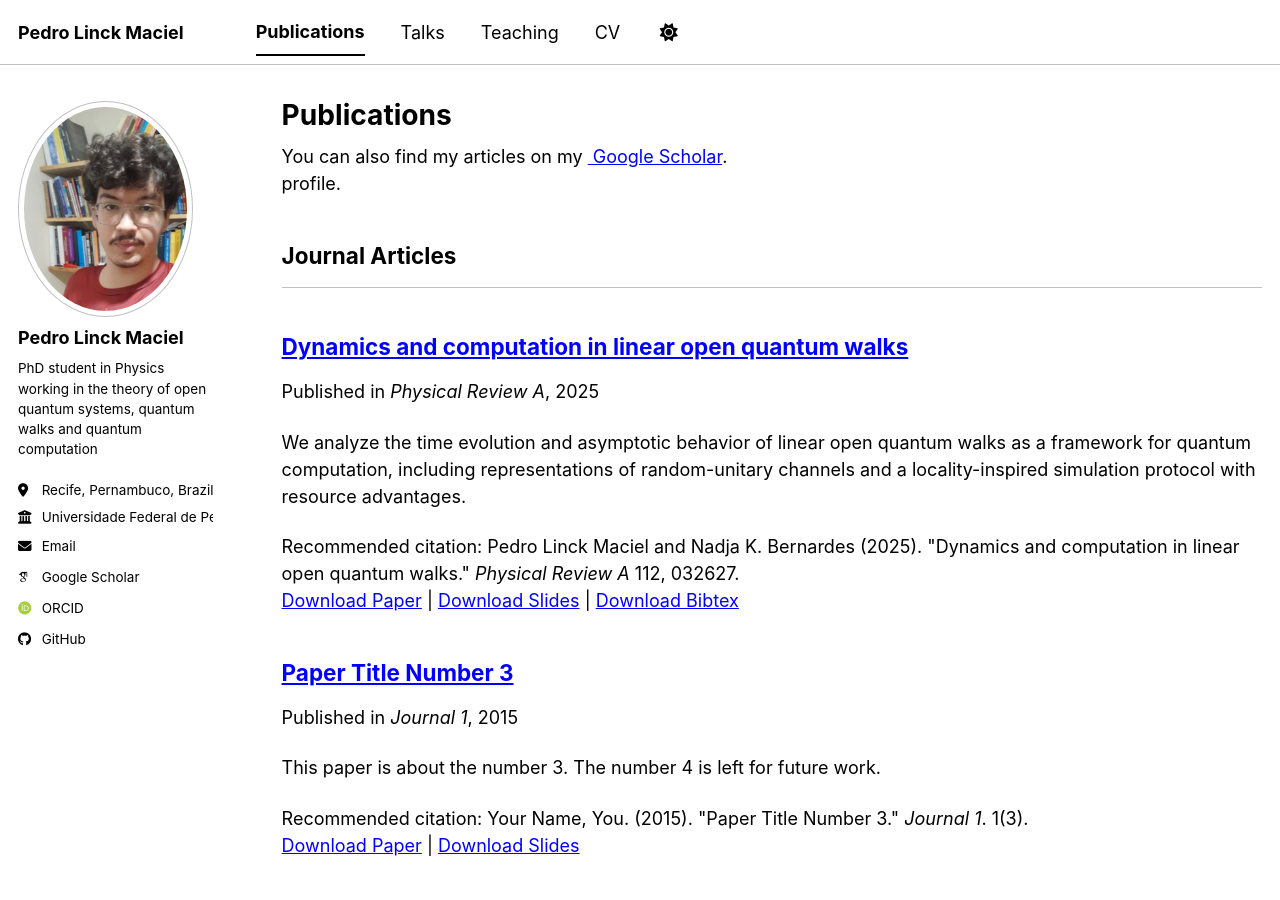
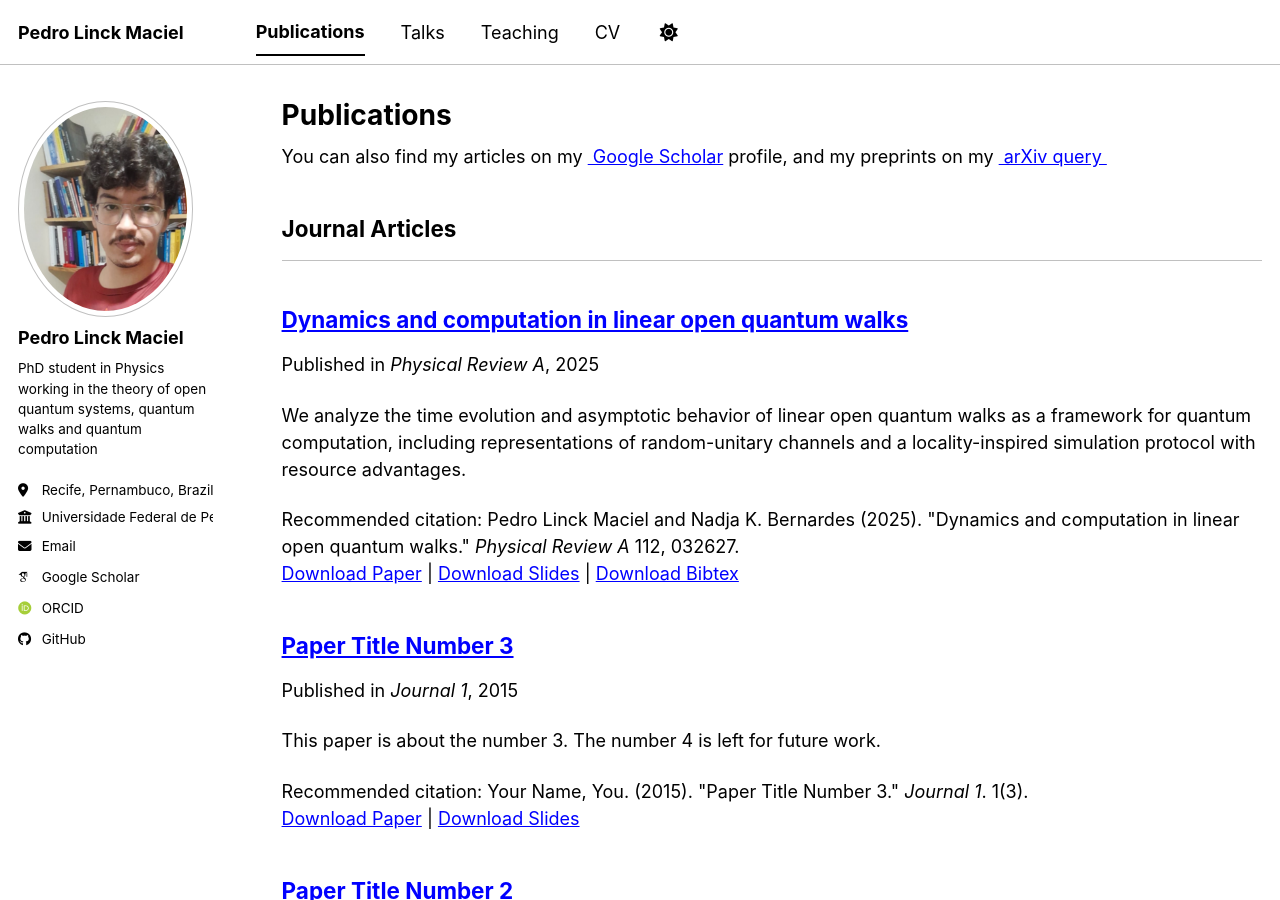
Before and after one commit to pedrolinckm/pedrolinckm.github.io, a Jekyll site: the page built from _pages/publications.html, in a window 1280 px wide and 900 px high. Built offline with Jekyll 4.4.1, drawn with Linux system fonts in a browser that asks for light colours; some web fonts are replaced; a script bundle is joined from its source files by our own code; library files that are not in the unit come from our copies.

Commit message:
Update publications.html to include arXiv link
Added a link to arXiv query for preprints in publications page.

```diff
--- a/_pages/publications.html
+++ b/_pages/publications.html
@@ -6,7 +6,7 @@
 ---
 
 {% if site.author.googlescholar %}
-  <div class="wordwrap">You can also find my articles on my <a href="{{site.author.googlescholar}}"> Google Scholar</a>.</div> profile.
+  <div class="wordwrap">You can also find my articles on my <a href="{{site.author.googlescholar}}"> Google Scholar</a> profile, and my preprints on my <a href="{{https://arxiv.org/search/?query=pedro+linck&searchtype=all&source=header}}"> arXiv query </a></div>
 {% endif %}
 
 {% include base_path %}
```
